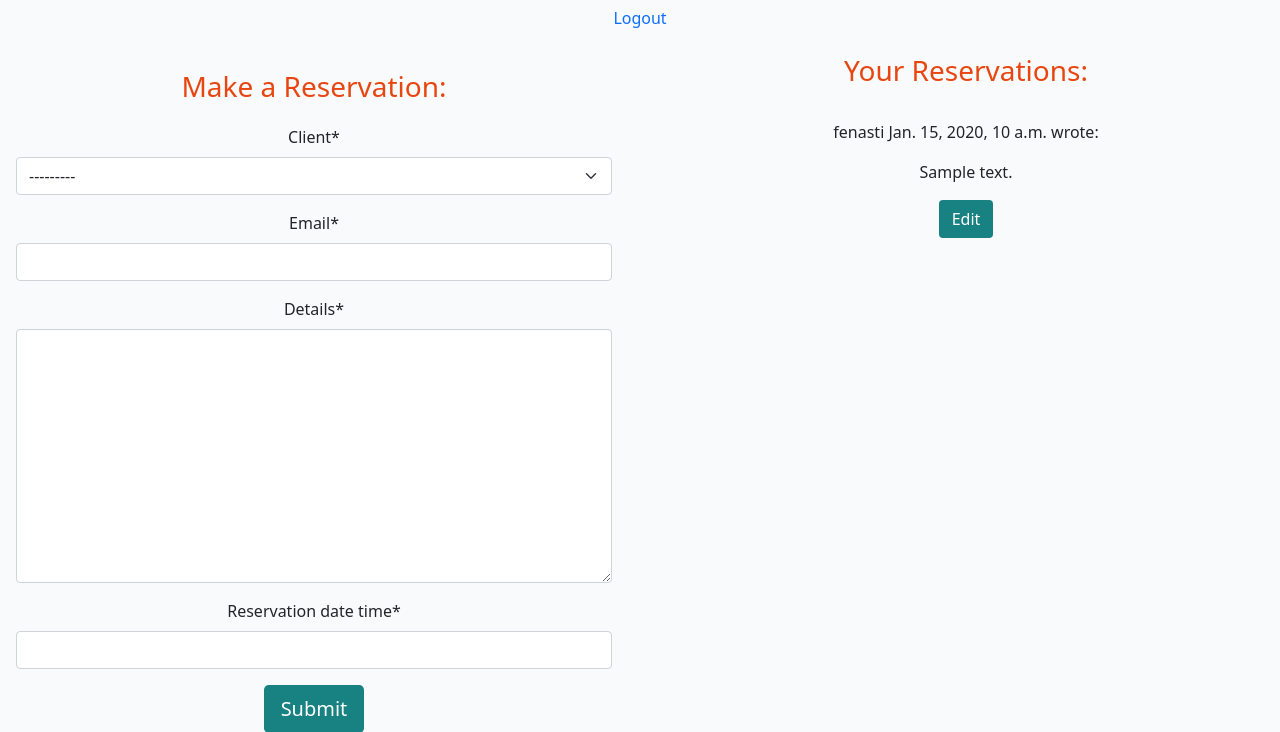
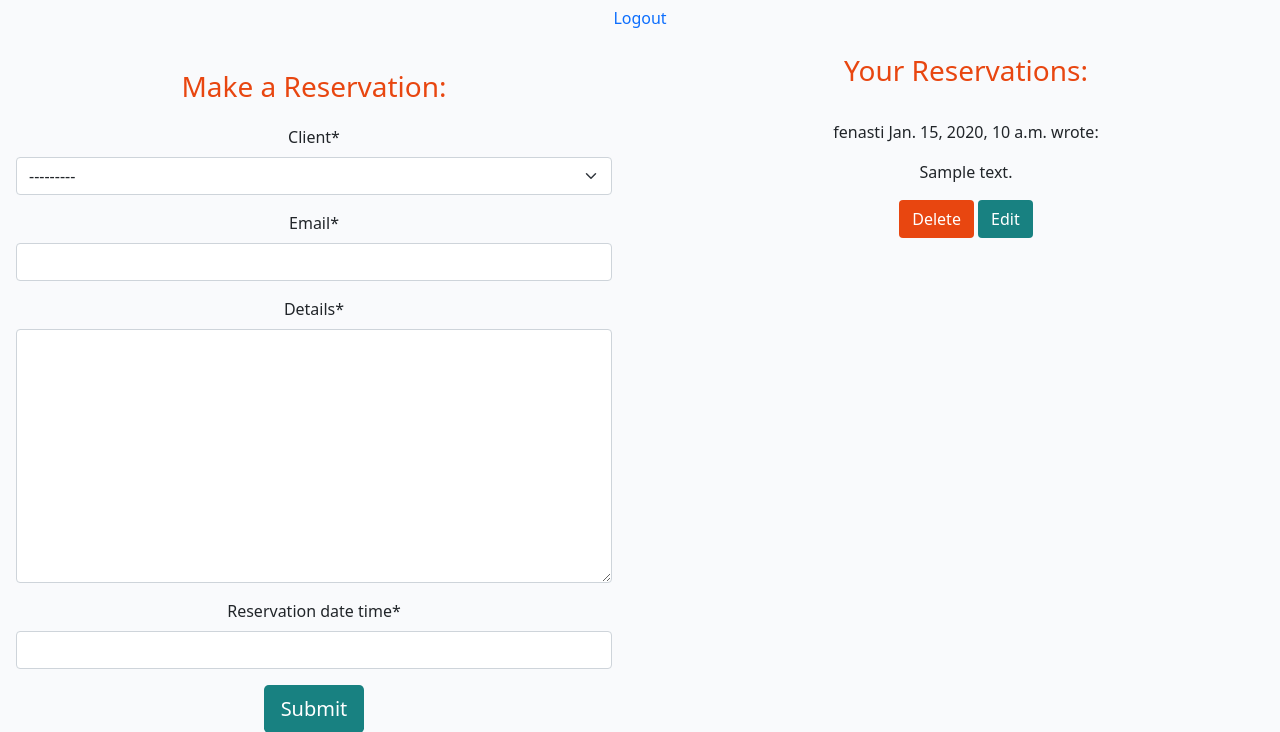
Before and after one commit to fenasti/restaurant-ci-project, a Django app: page /reservation/ in a window 1280 px wide. Shown: the part 232-964 px from the top of the page. Run offline with Django 4.2, Linux system fonts and the light colour scheme; a user stored in the database is signed in; data comes from the database, SQL or seed files in the repository; tables that the repository leaves empty hold one stand-in row (values such as "Sample post"); some libraries are stand-ins or nearby versions.

Commit message:
add delete button is not working

```diff
--- a/reservation/templates/reservation/reservation.html
+++ b/reservation/templates/reservation/reservation.html
@@ -74,6 +74,7 @@
           {% endif %}
           <!-- Edit button -->
           {% if user.is_authenticated and reservation.client == user %}
+            <button class="btn btn-delete" reservation_id="{{ reservation_id }}">Delete</button>
             <button class="btn btn-edit" reservation_id="{{ reservation.id }}">Edit</button>
           {% endif %}
         </div>
@@ -83,6 +84,25 @@
       </div>
     </div>
 </div>
+<!-- Delete confirmation modal -->
+<div class="modal fade" id="deleteModal" tabindex="-1" aria-labelledby="deleteModalLabel" aria-hidden="true">
+  <div class="modal-dialog">
+    <div class="modal-content">
+      <div class="modal-header">
+        <h5 class="modal-title" id="deleteModalLabel">Delete Reservation?</h5>
+        <button type="button" class="btn-close" data-bs-dismiss="modal" aria-label="Close"></button>
+      </div>
+      <div class="modal-body">
+        Are you sure you want to delete this Reservation?
+        This action cannot be undone.
+      </div>
+      <div class="modal-footer">
+        <button type="button" class="btn btn-secondary" data-bs-dismiss="modal">Close</button>
+        <a id="deleteConfirm" href="#" class="btn btn-danger">Delete</a>
+      </div>
+    </div>
+  </div>
+</div>
 {% endblock content %}
 
 {% block extras %}
--- a/reservation/urls.py
+++ b/reservation/urls.py
@@ -4,4 +4,5 @@ from django.urls import path
 urlpatterns = [
     path('', views.reservation_page, name='reservation'),
     path('edit_reservation/<int:reservation_id>', views.reservation_edit, name='reservation_edit'),
+    path('delete_reservation/<int:reservation_id>', views.reservation_delete, name='reservation_delete'),
 ]
--- a/reservation/views.py
+++ b/reservation/views.py
@@ -79,3 +79,21 @@ def reservation_edit(request, reservation_id):
             messages.add_message(request, messages.ERROR, 'Error updating reservation!')
 
     return HttpResponseRedirect(reverse('reservation'))
+
+
+def reservation_delete(request, reservation_id):
+    """
+    View to delete a reservation
+    """
+    # Obtener la reserva por su ID
+    reservation = get_object_or_404(ReservationRequest, pk=reservation_id)
+
+    # Verificar si la reserva pertenece al usuario actual
+    if reservation.client == request.user:
+        reservation.delete()
+        messages.add_message(request, messages.SUCCESS, 'Reservation deleted!')
+    else:
+        messages.add_message(request, messages.ERROR, 'You can only delete your own reservations!')
+
+    # Redirigir a la página de reservas (puedes cambiar el redirect si es necesario)
+    return HttpResponseRedirect(reverse('reservation'))
--- a/static/js/reservations.js
+++ b/static/js/reservations.js
@@ -2,6 +2,10 @@ const editButtons = document.getElementsByClassName("btn-edit");
 const reservationText = document.getElementById("id_details");
 const reservationForm = document.getElementById("reservationForm");
 const submitButton = document.getElementById("submitButton");
+
+const deleteModal = new bootstrap.Modal(document.getElementById("deleteModal"));
+const deleteButtons = document.getElementsByClassName("btn-delete");
+const deleteConfirm = document.getElementById("deleteConfirm");
 
 /**
 * Initializes edit functionality for the provided edit buttons.
@@ -24,3 +28,21 @@ for (let button of editButtons) {
     console.log("Reservation Content:", reservationContent);
   });
 }
+
+/**
+* Initializes deletion functionality for the provided delete buttons.
+*
+* For each button in the `deleteButtons` collection:
+* - Retrieves the associated comment's ID upon click.
+* - Updates the `deleteConfirm` link's href to point to the
+* deletion endpoint for the specific reservation.
+* - Displays a confirmation modal (`deleteModal`) to prompt
+* the user for confirmation before deletion.
+*/
+for (let button of deleteButtons) {
+  button.addEventListener("click", (e) => {
+    let reservationId = e.target.getAttribute("reservation_id");
+    deleteConfirm.href = `delete_reservation/${reservationId}`;
+    deleteModal.show();
+  });
+}
```
